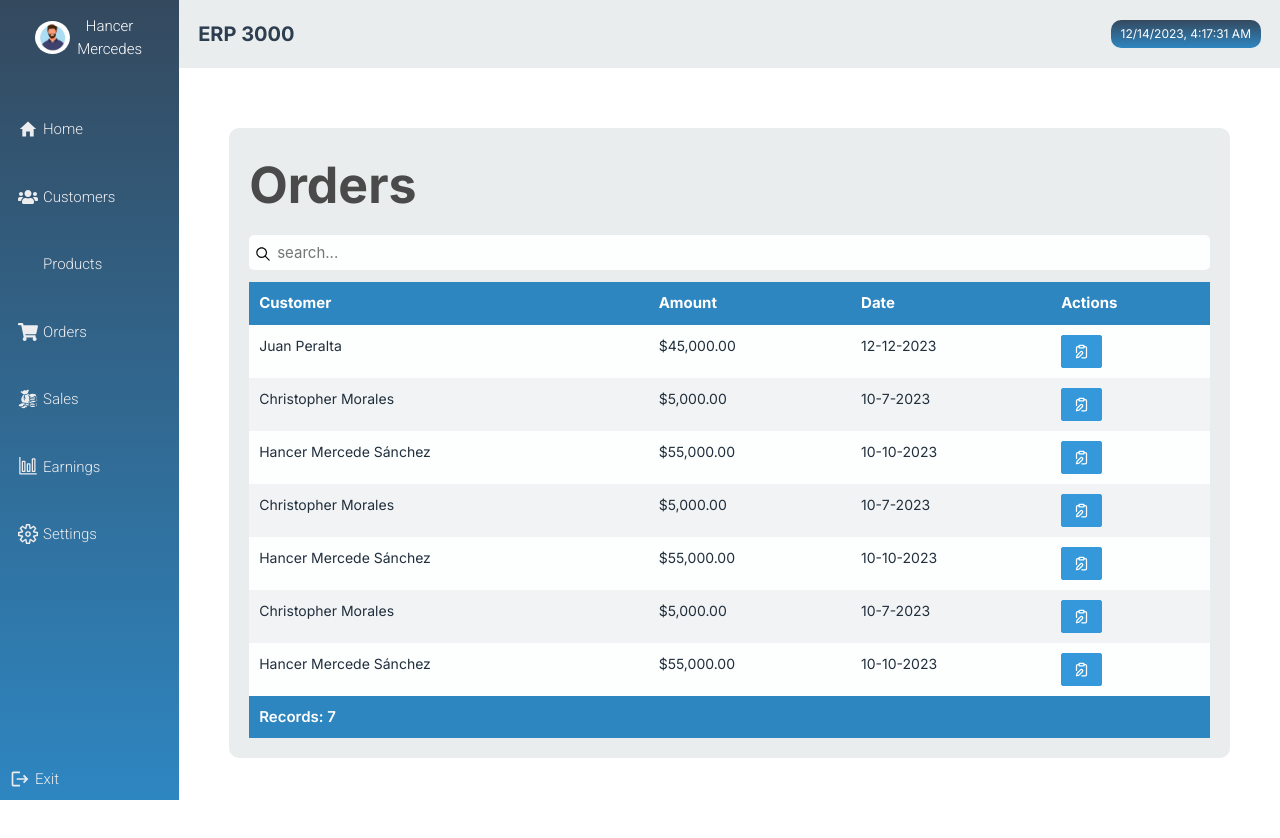
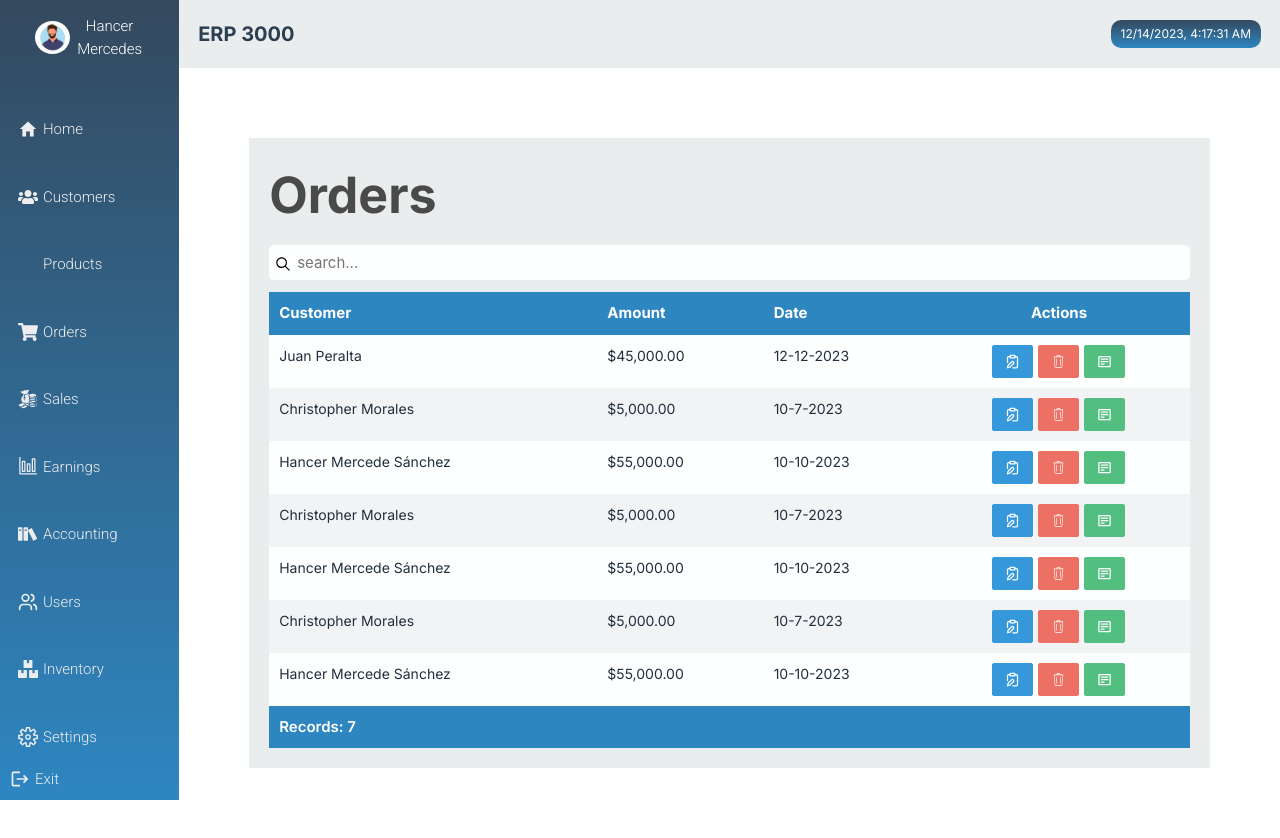
Before and after one commit to HancerMercede/pos_manager, a React (Vite) app: page /Orders in a window 1280 px wide. Built offline with nearby package versions, Linux system fonts and the light colour scheme; some icons are missing.

Commit message:
Addign new changes to orders and sidebar

```diff
--- a/src/components/Customer.jsx
+++ b/src/components/Customer.jsx
@@ -9,7 +9,7 @@ export const Customer = () => {
     <>
       <div className={style.container}>
         <div className={style.title}>
-          <h1>Customer</h1>
+          <h1>Customers</h1>
         </div>
         <Search />
         <div className={tablestyle.table_container}>
--- a/src/components/Dashboard.module.css
+++ b/src/components/Dashboard.module.css
@@ -13,7 +13,6 @@
 .card_container {
     background: #EAEDED;
     padding: 2rem;
-    border-radius: 10px;
     margin: 10px 0;
 }
 
@@ -195,7 +194,7 @@
 .finance_container {
     background: #EAEDED;
     padding: 2rem;
-    border-radius: 10px;
+
     margin: 10px 0;
 }
 
--- a/src/components/Order.jsx
+++ b/src/components/Order.jsx
@@ -1,4 +1,6 @@
 import { LuClipboardEdit } from "react-icons/lu";
+import { CiTrash } from "react-icons/ci";
+import { BiDetail } from "react-icons/bi";
 import data from "../data/orders.json";
 import style from "./Order.module.css";
 import { Search } from "./Search";
@@ -20,7 +22,7 @@ export const Order = () => {
                 <th className={tablestyle.th}>Customer</th>
                 <th className={tablestyle.th}>Amount</th>
                 <th className={tablestyle.th}>Date</th>
-                <th className={tablestyle.th}>Actions</th>
+                <th className={tablestyle.th_actions}>Actions</th>
               </tr>
             </thead>
             <tbody>
@@ -33,9 +35,23 @@ export const Order = () => {
                     </td>
                     <td className={tablestyle.td}>{item.Date}</td>
                     <td className={tablestyle.td}>
-                      <button className={tablestyle.button_primary}>
-                        <LuClipboardEdit size={15} />
-                      </button>
+                      <div className={tablestyle.button_wrapper_table}>
+                        <button className={tablestyle.button_primary}>
+                          <LuClipboardEdit size={15} />
+                        </button>
+                        <button
+                          className={tablestyle.button_danger}
+                          title="Delete"
+                        >
+                          <CiTrash size={15} />
+                        </button>
+                        <button
+                          className={tablestyle.button_success}
+                          title="Details"
+                        >
+                          <BiDetail size={15} />
+                        </button>
+                      </div>
                     </td>
                   </tr>
                 );
--- a/src/components/Order.module.css
+++ b/src/components/Order.module.css
@@ -7,6 +7,5 @@
 .container {
     background: #EAEDED;
     padding: 2rem;
-    border-radius: 10px;
-    margin: 10px 0;
+    margin: 2rem
 }
--- a/src/components/Sidebar.jsx
+++ b/src/components/Sidebar.jsx
@@ -1,7 +1,10 @@
 import style from "./Sidebar.module.css";
 import { FaUsers } from "react-icons/fa";
 import { FaBasketShopping } from "react-icons/fa6";
+import { ImBooks } from "react-icons/im";
+import { LuUsers } from "react-icons/lu";
 import { FaShoppingCart } from "react-icons/fa";
+import { FaBoxes } from "react-icons/fa";
 import { GiHamburgerMenu } from "react-icons/gi";
 import { GiCash } from "react-icons/gi";
 import { VscSettingsGear } from "react-icons/vsc";
@@ -57,7 +60,19 @@ export const Sidebar = () => {
             <VscGraph size={20} />
             Earnings
           </Link>
-          <Link to={"/Earnings"}>
+          <Link to={"/Accounting"}>
+            <ImBooks size={20} />
+            Accounting
+          </Link>
+          <Link to={"/Users"}>
+            <LuUsers size={20} />
+            Users
+          </Link>
+          <Link to={"/Inventory"}>
+            <FaBoxes size={20} />
+            Inventory
+          </Link>
+          <Link to={"/Settings"}>
             <VscSettingsGear size={20} />
             Settings
           </Link>
```
